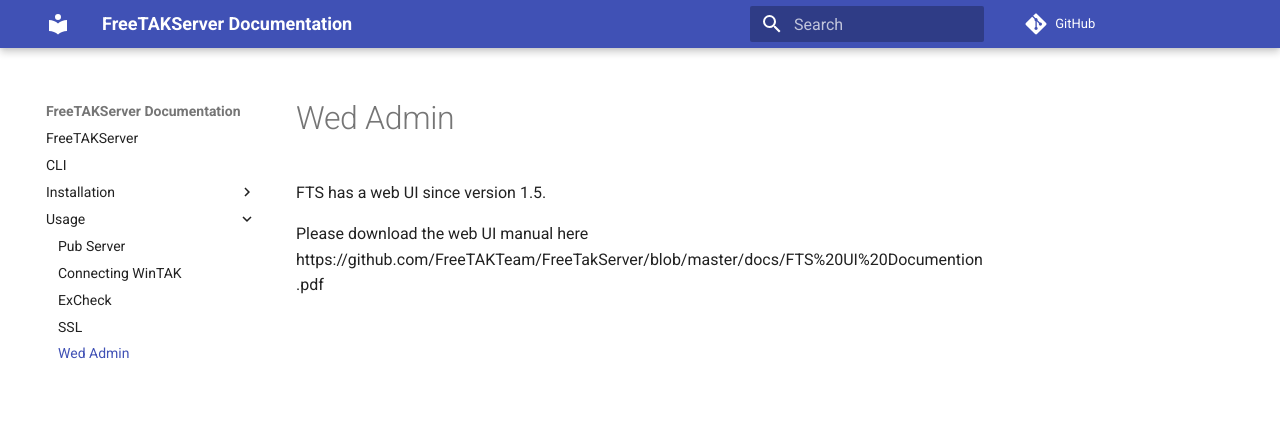
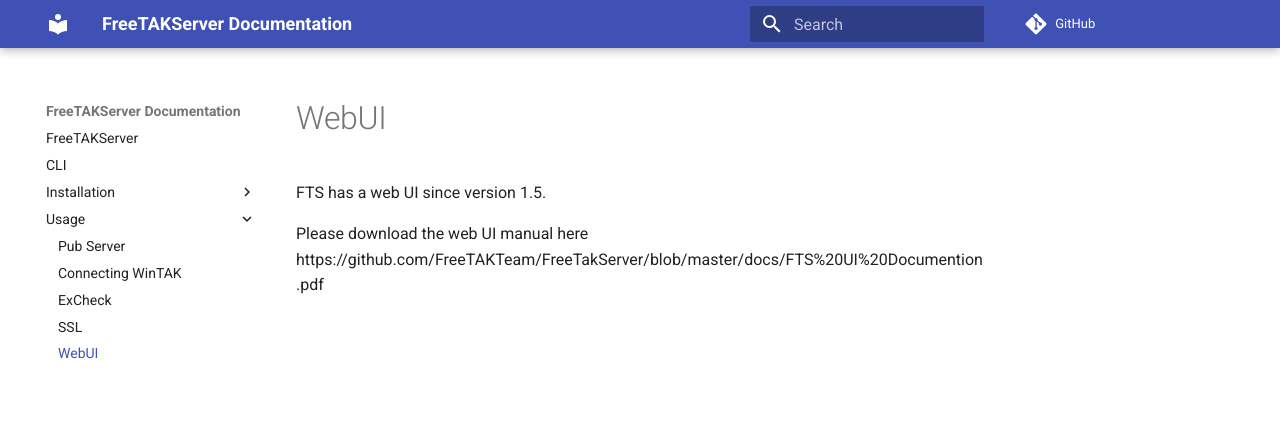
Before and after one commit to FreeTAKTeam/FreeTAKServer-User-Docs, an MkDocs documentation site: the page built from docs/docs/Usage/Wed Admin.md, in a window 1280 px wide. Shown: the top 448 px of the page. Built offline with MkDocs 1.6.1 and Material for MkDocs 9.7.7, drawn with Linux system fonts in a browser that asks for light colours; comment, search, counter and statistics services are not loaded.

Commit message:
Update Wed Admin.md

```diff
--- a/docs/docs/Usage/Wed Admin.md
+++ b/docs/docs/Usage/Wed Admin.md
@@ -1,3 +1,4 @@
+# WebUI
 FTS has a web UI since version 1.5.
 
 Please download the web UI manual here https://github.com/FreeTAKTeam/FreeTakServer/blob/master/docs/FTS%20UI%20Documention.pdf
```
